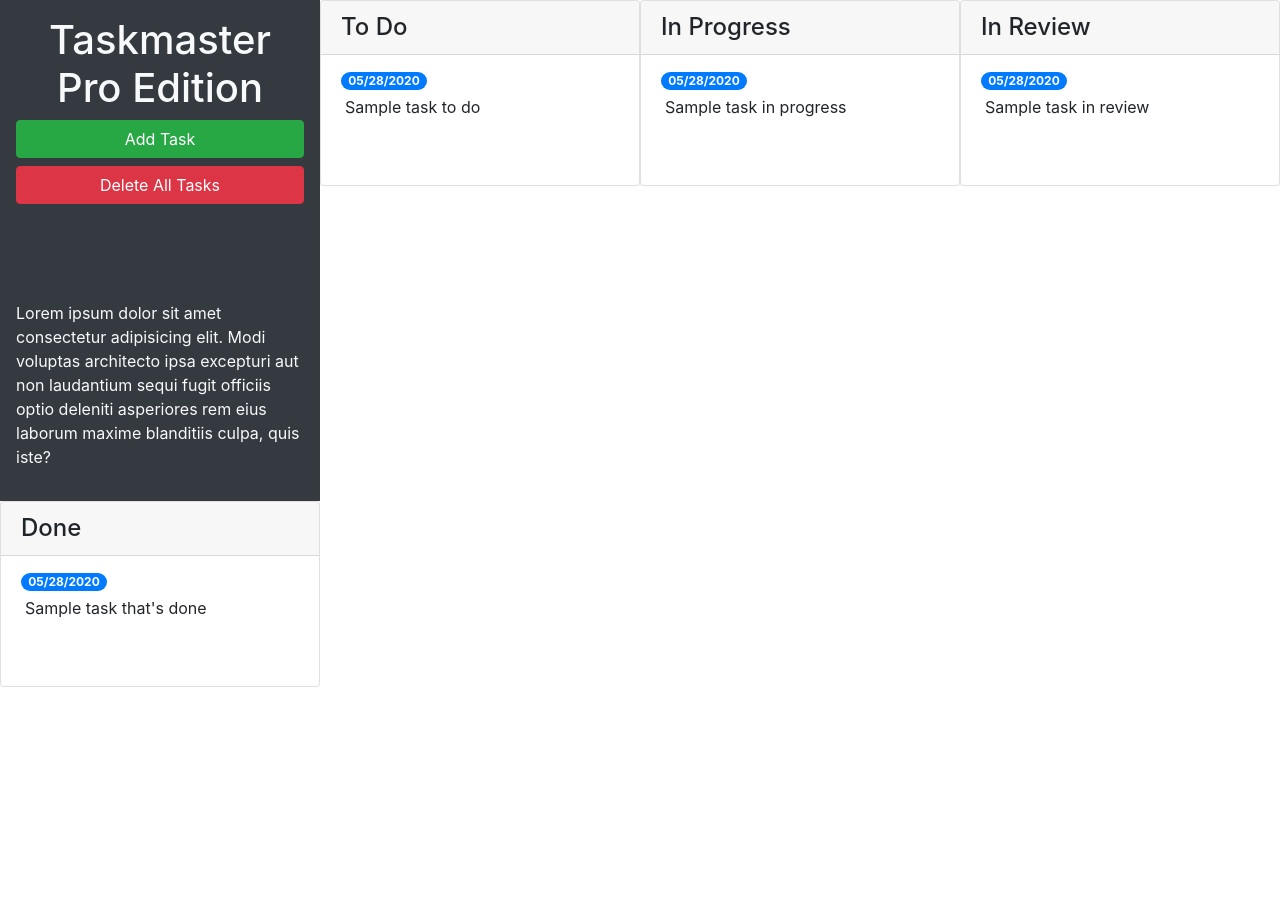
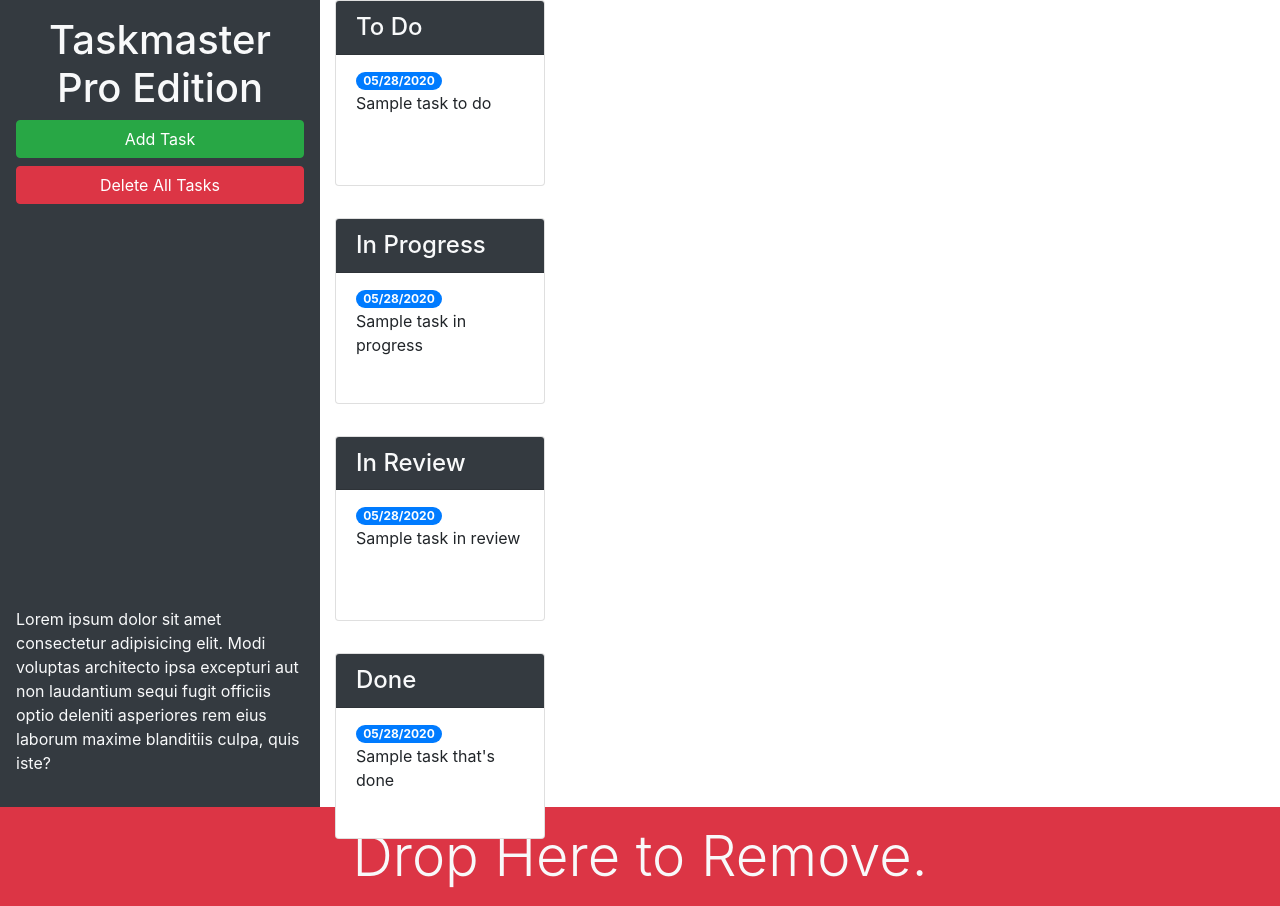
Before and after one commit to nsmith12345/Taskmaster-pro, a plain HTML site: page taskmaster-starter/index.html in a window 1280 px wide. Before the commit the page ends 800 px from the top, so only its background shows below. Drawn offline with nearby package versions, Linux system fonts and the light colour scheme.

Commit message:
5.2.6 Use Bootstrap Utility Classes

```diff
--- a/taskmaster-starter/index.html
+++ b/taskmaster-starter/index.html
@@ -13,25 +13,26 @@
 <body>
 
   <div class="row min-vh-100 no-gutters">
-    <header class="col-12 col-lg-3 bg-dark text-light d-flex flex-column p-4 p-lg-3">
+    <header class="col-12 col-lg-3 bg-dark text-light sticky-top d-flex flex-column p-4 p-lg-3">
       <h1 class="text-center">Taskmaster Pro Edition</h1>
       <button id="create-task" class="btn btn-block btn-success" data-toggle="modal" data-target="#task-form-modal">Add
         Task</button>
       <button id="remove-tasks" class="btn btn-block btn-danger">Delete All Tasks</button>
-      <p class="mt-auto">Lorem ipsum dolor sit amet consectetur adipisicing elit. Modi voluptas architecto ipsa
+      <p class="mt-auto d-none d-lg-block">Lorem ipsum dolor sit amet consectetur adipisicing elit. Modi voluptas architecto ipsa
         excepturi aut non
         laudantium sequi fugit officiis optio deleniti asperiores rem eius laborum maxime blanditiis culpa, quis iste?
       </p>
     </header>
+    <main class="col-12 col-lg-9 d-flex flex-column">
       <div class="col-12 col-md-6 col-xl-3 mb-3">
         <div class="card">
-        <h4 class="card-header">
+          <h4 class="card-header bg-dark text-light">
             To Do
           </h4>
           <ul id="list-toDo" class="list-group list-group-flush">
             <li class="list-group-item">
               <span class="badge badge-primary badge-pill">05/28/2020</span>
-            <p class="m-1">Sample task to do</p>
+              <p class="mt-auto d-none d-lg-block">Sample task to do</p>
             </li>
           </ul>
         </div>
@@ -40,13 +41,13 @@
         <!-- in progress start -->
           <div class="col-12 col-md-6 col-xl-3 mb-3">
             <div class="card">
-            <h4 class="card-header">
+              <h4 class="card-header bg-dark text-light">
                 In Progress
               </h4>
               <ul id="list-inProgress" class="list-group list-group-flush">
                 <li class="list-group-item">
                  <span class="badge badge-primary badge-pill">05/28/2020</span>
-              <p class="m-1">Sample task in progress</p>
+                 <p class="mt-auto d-none d-lg-block">Sample task in progress</p>
                 </li>
               </ul>
            </div>
@@ -55,13 +56,13 @@
         <!-- in review start -->
          <div class="col-12 col-md-6 col-xl-3 mb-3">
             <div class="card">
-            <h4 class="card-header">
+              <h4 class="card-header bg-dark text-light">
                 In Review
               </h4>
             <ul id="list-inReview" class="list-group list-group-flush">
               <li class="list-group-item">
                 <span class="badge badge-primary badge-pill">05/28/2020</span>
-              <p class="m-1">Sample task in review</p>
+                <p class="mt-auto d-none d-lg-block">Sample task in review</p>
               </li>
             </ul>
           </div>
@@ -70,17 +71,24 @@
         <!-- done start -->
           <div class="col-12 col-md-6 col-xl-3 mb-3">
             <div class="card">
-            <h4 class="card-header">
+              <h4 class="card-header bg-dark text-light">
                 Done
               </h4>
            <ul id="list-done" class="list-group list-group-flush">
               <li class="list-group-item">
                <span class="badge badge-primary badge-pill">05/28/2020</span>
-              <p class="m-1">Sample task that's done</p>
+               <p class="mt-auto d-none d-lg-block">Sample task that's done</p>
               </li>
             </ul>
           </div>
         </div>
+    </div>
+    <div id="trash">
+      <div class="w-100 bg-danger p-3 text-center text-light display-4">
+        Drop Here to Remove.
+      </div>
+    </div>
+  </main>
 </div>
         <!-- done end -->
       </div>
```
Lines whose indentation alone changed are shown as unchanged.
